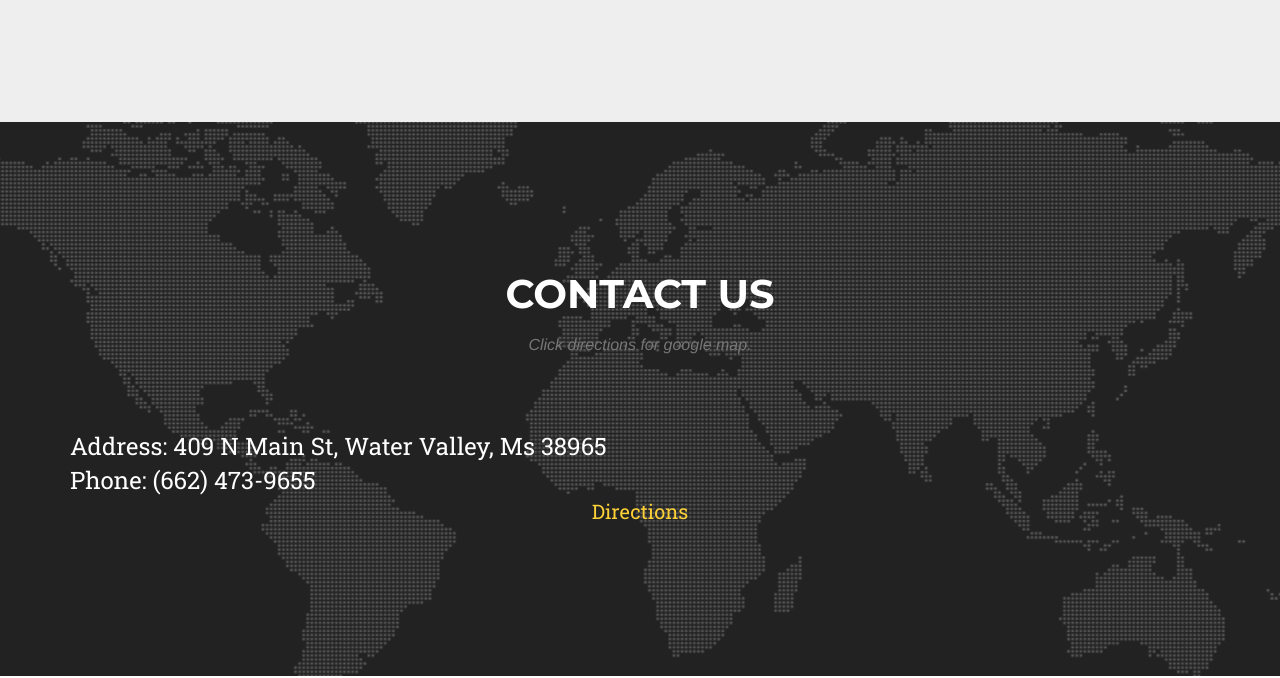
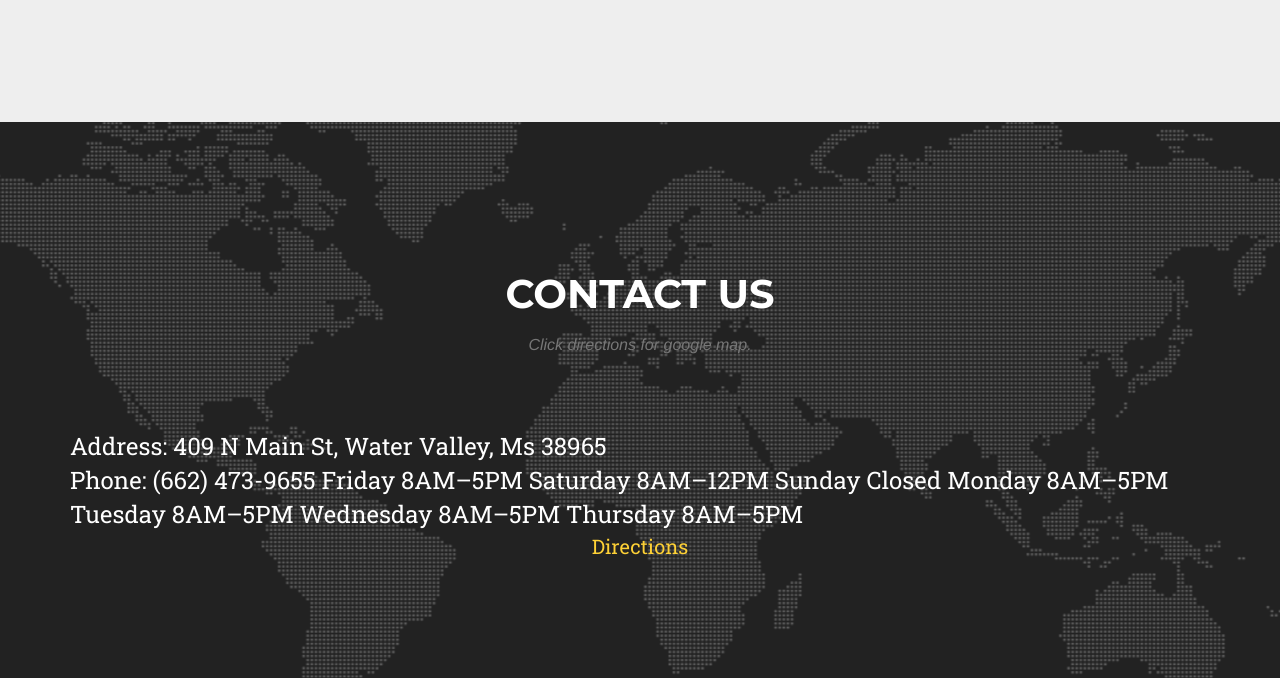
Before and after one commit to dustinbuice18/clip-snip-and-curl, a website: page index.html in a window 1280 px wide. Shown: the part 1641-2319 px from the top of the page. Drawn offline with nearby package versions, Linux system fonts and the light colour scheme; a web font is replaced by a local one.

Commit message:
added opening hours to structured data

```diff
--- a/index.html
+++ b/index.html
@@ -5,7 +5,7 @@
     <meta charset="utf-8"/>
     <meta http-equiv="X-UA-Compatible" content="IE=edge"/>
     <meta name="viewport" content="width=device-width, initial-scale=1"/>
-    <meta name="description" content=""/>
+    <meta name="description" content="Clip, Snip & Curl is a family Salon providing Haircuts, color, perms and eyebrow waxing."/>
     <meta name="author" content="Dustin Buice"/>
     <meta name="googlebot" content="noindex"/>
     <meta name="robots" content="noindex"/>
@@ -171,6 +171,13 @@
 <span itemprop="addressRegion">Water Valley, Ms</span>
 <span itemprop="postalCode">38965</span></span><br/>Phone:
 <span itemprop="telephone">(662) 473-9655</span>
+<span itemprop="openingHours">Friday	8AM–5PM
+Saturday	8AM–12PM
+Sunday	Closed
+Monday	8AM–5PM
+Tuesday	8AM–5PM
+Wednesday	8AM–5PM
+Thursday	8AM–5PM </span>
 
             </div>
             <div class="clearfix"></div>
```
